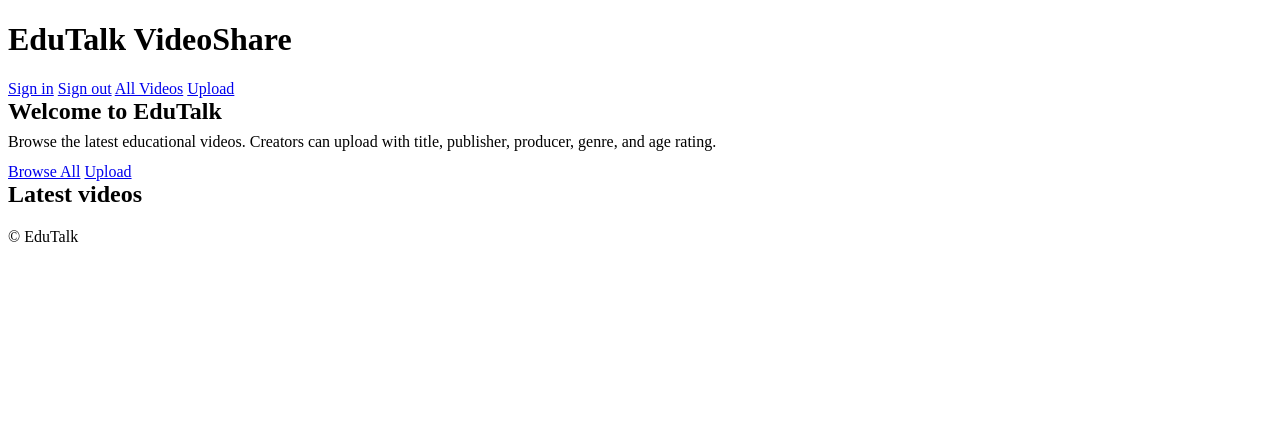
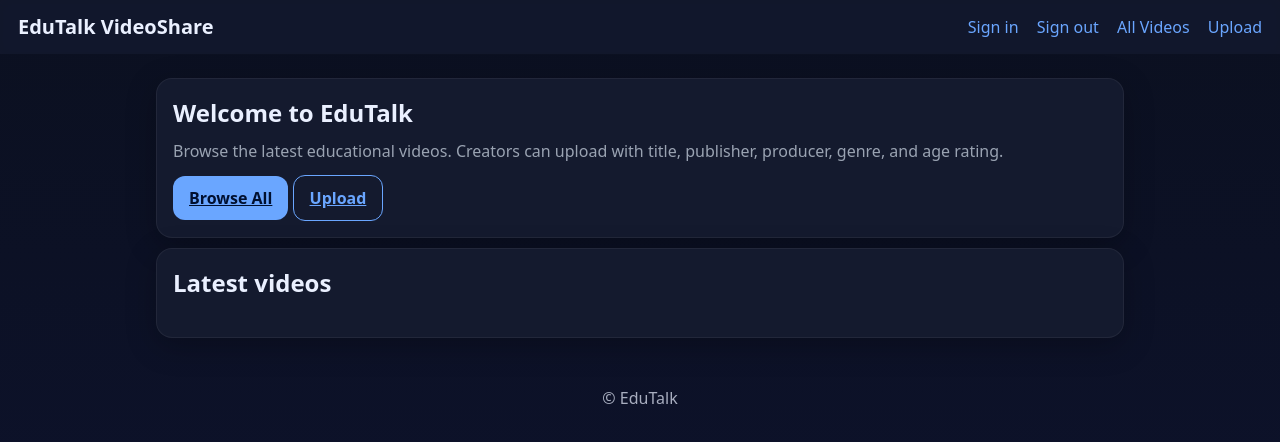
Before and after one commit to abhijit2512/EDUTALK-WEBAPP, a website: page public/index.html in a window 1280 px wide. Drawn offline with Linux system fonts and the light colour scheme.

Commit message:
Update style.css

```diff
--- a/public/style.css
+++ b/public/style.css
@@ -1,24 +1,60 @@
-/* Thumbnail with our own play button (no YouTube iframe in-page) */
+/* ===== Base look & layout ===== */
+:root { --bg:#0b1020; --panel:#141a2e; --muted:#9aa3b2; --text:#eaf0ff; --accent:#6aa6ff; }
+*{box-sizing:border-box}
+html,body{height:100%}
+body{
+  margin:0;
+  background:linear-gradient(180deg,#0b1020,#0e1330);
+  color:var(--text);
+  font:16px/1.5 system-ui,Segoe UI,Roboto,Arial,sans-serif;
+}
+
+/* Top nav */
+.nav{
+  display:flex; align-items:center; justify-content:space-between;
+  padding:12px 18px; background:rgba(20,26,46,.8); backdrop-filter:saturate(160%) blur(6px);
+  position:sticky; top:0;
+}
+.nav h1{margin:0; font-size:20px}
+.nav nav a{color:var(--accent); text-decoration:none; margin-left:14px}
+
+/* Containers & cards */
+.container{max-width:1000px; margin:24px auto; padding:0 16px}
+.card{
+  background:var(--panel); border:1px solid rgba(255,255,255,.06);
+  border-radius:16px; padding:16px; margin:10px 0; box-shadow:0 8px 30px rgba(0,0,0,.25)
+}
+.hero{text-align:left}
+
+/* Buttons */
+.btn{display:inline-block; padding:10px 16px; border-radius:12px; background:var(--accent); color:#001030; font-weight:600; border:0; cursor:pointer}
+.btn-outline{display:inline-block; padding:10px 16px; border-radius:12px; background:transparent; color:var(--accent); border:1px solid var(--accent); cursor:pointer}
+
+/* Footer */
+.footer{opacity:.7; text-align:center; padding:24px}
+
+/* Grid of video cards */
+.grid-cards{display:grid; grid-template-columns:repeat(auto-fill,minmax(260px,1fr)); gap:16px}
+
+/* Video players / thumbnails (from earlier) */
+.player{ width:100%; aspect-ratio:16/9; border:0; border-radius:12px; background:#0a0f20 }
 .thumb{
-  position:relative; width:100%; aspect-ratio:16/9;
-  border-radius:12px; background:#0a0f20 center/cover no-repeat;
-  overflow:hidden; cursor:pointer;
+  position:relative; width:100%; aspect-ratio:16/9; border-radius:12px;
+  background:#0a0f20 center/cover no-repeat; overflow:hidden; cursor:pointer
 }
 .thumb .play{
   position:absolute; left:50%; top:50%; transform:translate(-50%,-50%);
-  width:64px; height:64px; border-radius:50%;
-  background:rgba(255,255,255,.9);
+  width:64px; height:64px; border-radius:50%; background:rgba(255,255,255,.9)
 }
 .thumb .play::after{
   content:''; position:absolute; left:26px; top:18px;
-  border-left:18px solid #000;
-  border-top:12px solid transparent; border-bottom:12px solid transparent;
+  border-left:18px solid #000; border-top:12px solid transparent; border-bottom:12px solid transparent
 }
 
-/* Native video element look */
-.player{ width:100%; aspect-ratio:16/9; border:0; border-radius:12px; background:#0a0f20; }
+/* Rating (kept for later) */
+.rating{display:flex; gap:4px; align-items:center}
+.star{font-size:18px; cursor:pointer}
+.star.off{opacity:.35}
 
-/* Rating stars (used later) */
-.rating{ display:flex; gap:4px; align-items:center }
-.star{ font-size:18px; cursor:pointer }
-.star.off{ opacity:.35 }
+/* Text helpers */
+.muted{color:var(--muted)}
```
